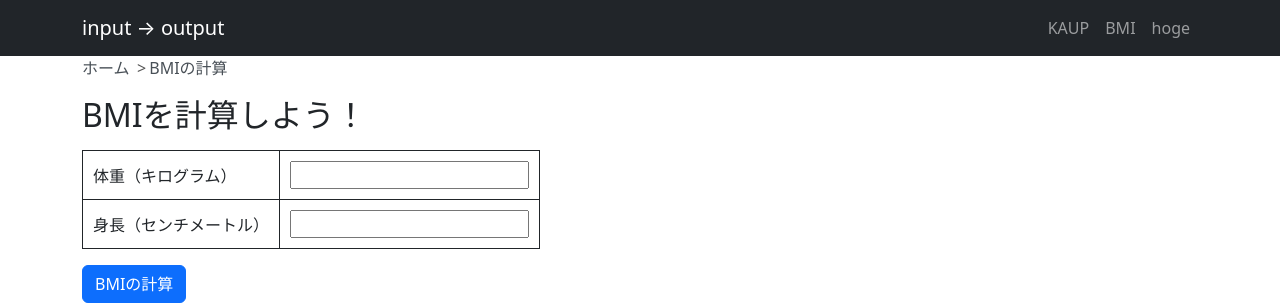
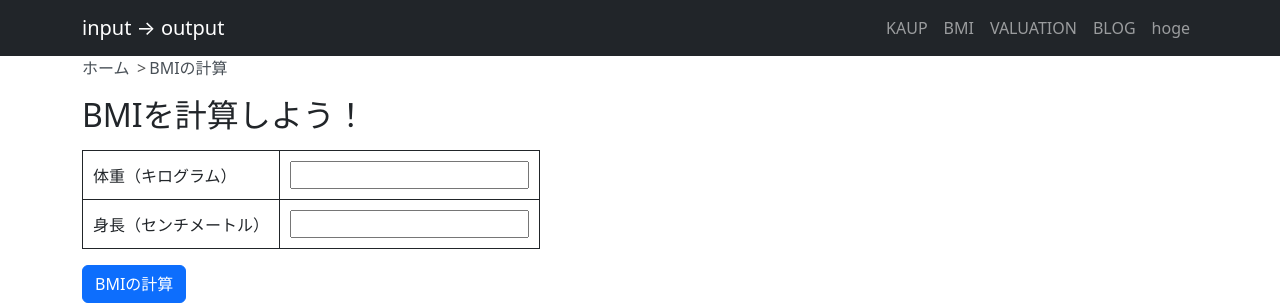
Before and after one commit to AtsushiArai/WebApps, a Django app: page /bmi/ in a window 1280 px wide. Shown: the top 307 px of the page. Run offline with Django 3.2, Linux system fonts and the light colour scheme; some libraries are stand-ins or nearby versions.

Commit message:
navbar fix.

```diff
--- a/templates/base.html
+++ b/templates/base.html
@@ -20,6 +20,8 @@
                 <ul class="navbar-nav mr-md-2">
                     <li class="nav-item"><a href="{% url 'kaup' %}" class="nav-link">KAUP</a></li>
                     <li class="nav-item"><a href="{% url 'bmi' %}" class="nav-link">BMI</a></li>
+                    <li class="nav-item"><a href="{% url 'valuation' %}" class="nav-link">VALUATION</a></li>
+                    <li class="nav-item"><a href="{% url 'blog' %}" class="nav-link">BLOG</a></li>
                     <li class="nav-item"><a href="/" class="nav-link">hoge</a></li>
                 </ul>
             </div>
```
